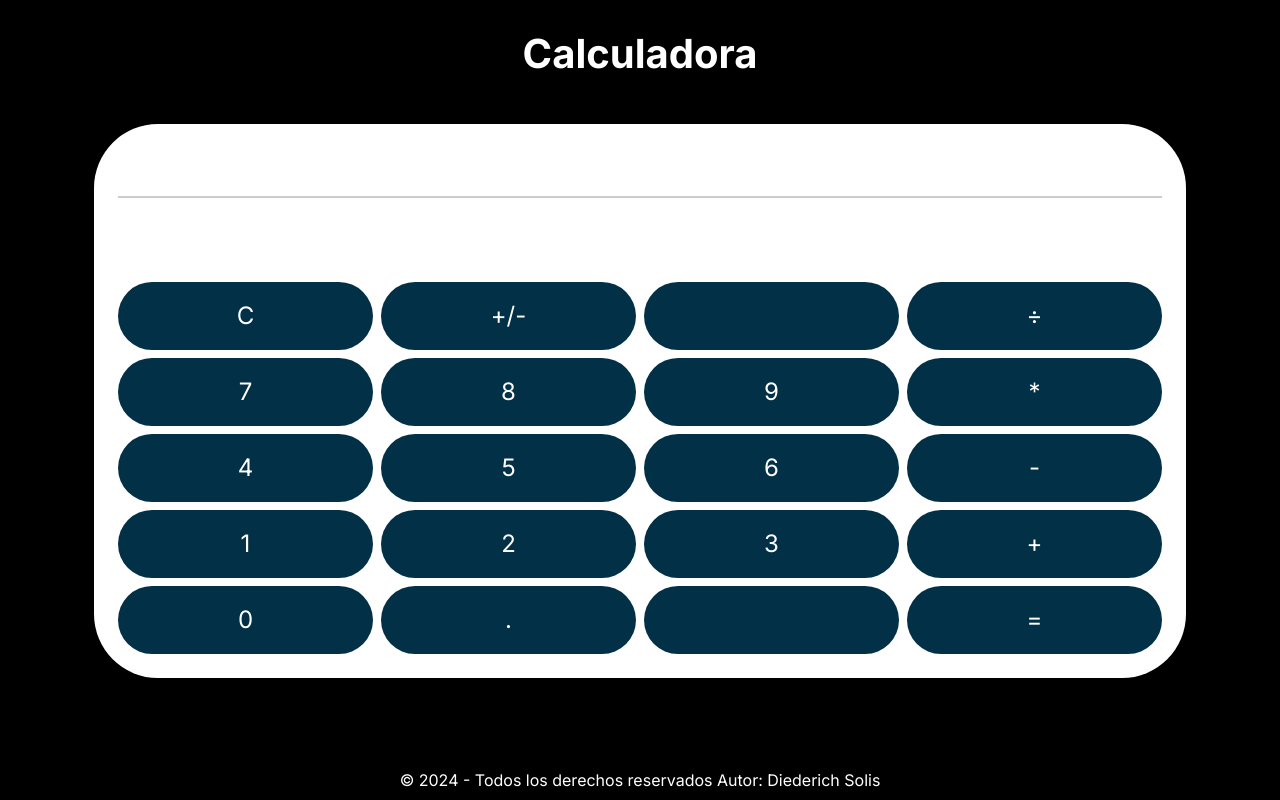
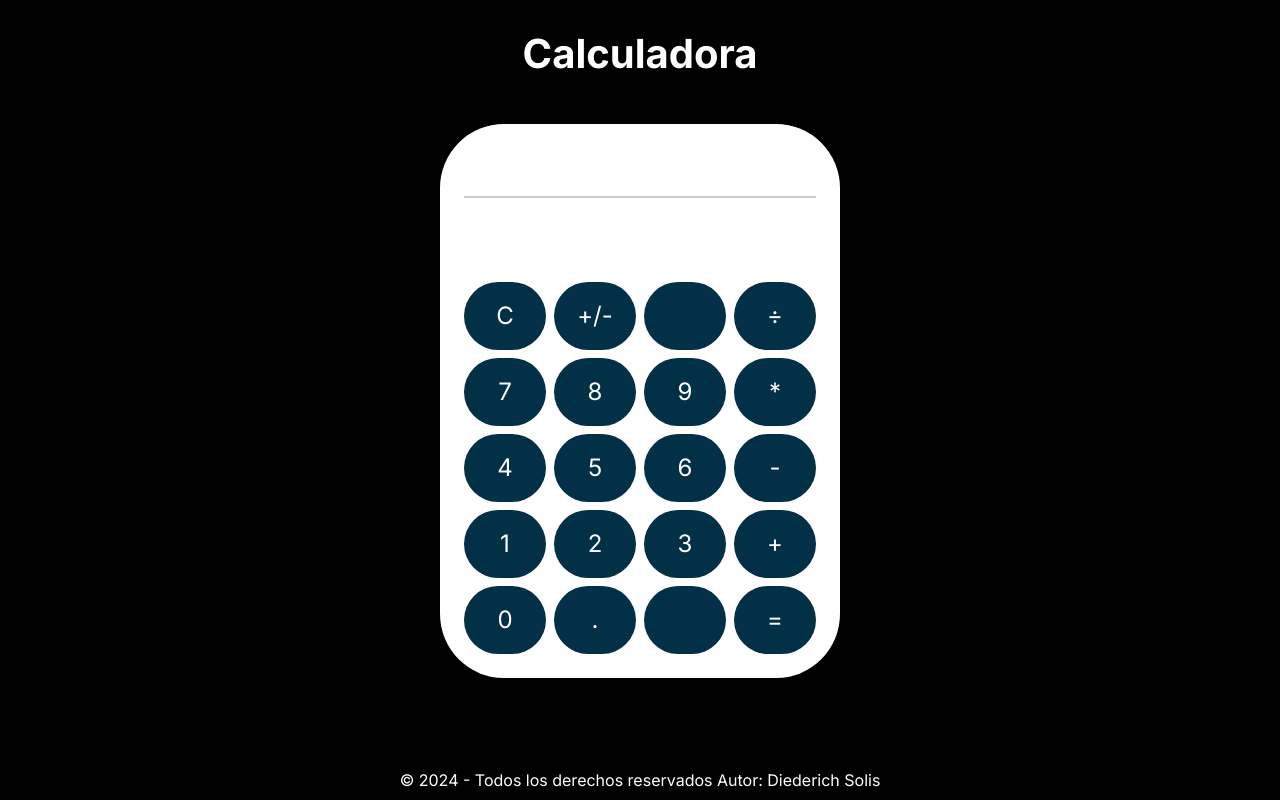
Before and after one commit to DiederichSolis/LAB7WEB, a Next.js app: page / in a window 1280 px wide. Built offline with nearby package versions, Linux system fonts and the light colour scheme.

Commit message:
feat: arreglo y ajuste para mejor visualizacion de la calculadora

```diff
--- a/app/Calculadora.tsx
+++ b/app/Calculadora.tsx
@@ -68,7 +68,8 @@ export default function Calculator() {
     return (
         <main style={{ display: 'flex', minHeight: '100vh', flexDirection: 'column', alignItems: 'center', padding: '24px' }}>
         <h1 style={{ fontSize: '2.5rem', color: 'rgb(255, 255, 255)', fontWeight: 'bold', marginBottom: '2.5rem' }}>Calculadora</h1>
-            <div style={{ backgroundColor: 'white', padding: '1.5rem', borderRadius: '4rem', boxShadow: '0 4px 6px rgba(0,0,0,0.1)' }}>
+        <div style={{ backgroundColor: 'white', padding: '1.5rem',  borderRadius: '4rem',  boxShadow: '0 4px 6px rgba(0,0,0,0.1)', width: '100%', maxWidth: '400px',height: 'auto'
+        }}>
             <input
                 type="text"
                 style={{ width: '100%', marginBottom: '0.5rem', fontSize: '2rem', borderBottom: '2px solid #ccc', outline: 'none' }}
@@ -86,16 +87,16 @@ export default function Calculator() {
                     <button
                         key={btn}
                         onClick={() => Accionar(btn)}
-                            style={{ fontSize: '1.5rem', color: 'rgb(255, 255, 255)', backgroundColor: 'rgb(2, 48, 71)', padding: ' 1rem', borderRadius: '8rem', cursor: 'pointer' }}
+                        style={{ fontSize: '1.5rem', color: 'rgb(255, 255, 255)', backgroundColor: 'rgb(2, 48, 71)', padding: '1rem', borderRadius: '8rem', cursor: 'pointer' }}
                     >
                         {btn}
                     </button>
                 ))}
             </div>
         </div>
-            <footer style={{ position: 'fixed', bottom: 0, background: 'rgba(0, 0, 0, 0.5)', color: 'white', display: 'flex', justifyContent: 'center', alignItems: 'center', padding: '0%', height: '5vh', width: '100%', zIndex: 1000, }}>
+        <footer style={{ position: 'fixed', bottom: 0, background: 'rgba(0, 0, 0, 0.5)', color: 'white', display: 'flex', justifyContent: 'center', alignItems: 'center', padding: '0%', height: '5vh', width: '100%', zIndex: 1000 }}>
             <p>&copy; 2024 - Todos los derechos reservados Autor: Diederich Solis</p>
         </footer>
     </main>
-    );
+    )
                 };
```
Lines whose indentation alone changed are shown as unchanged.
